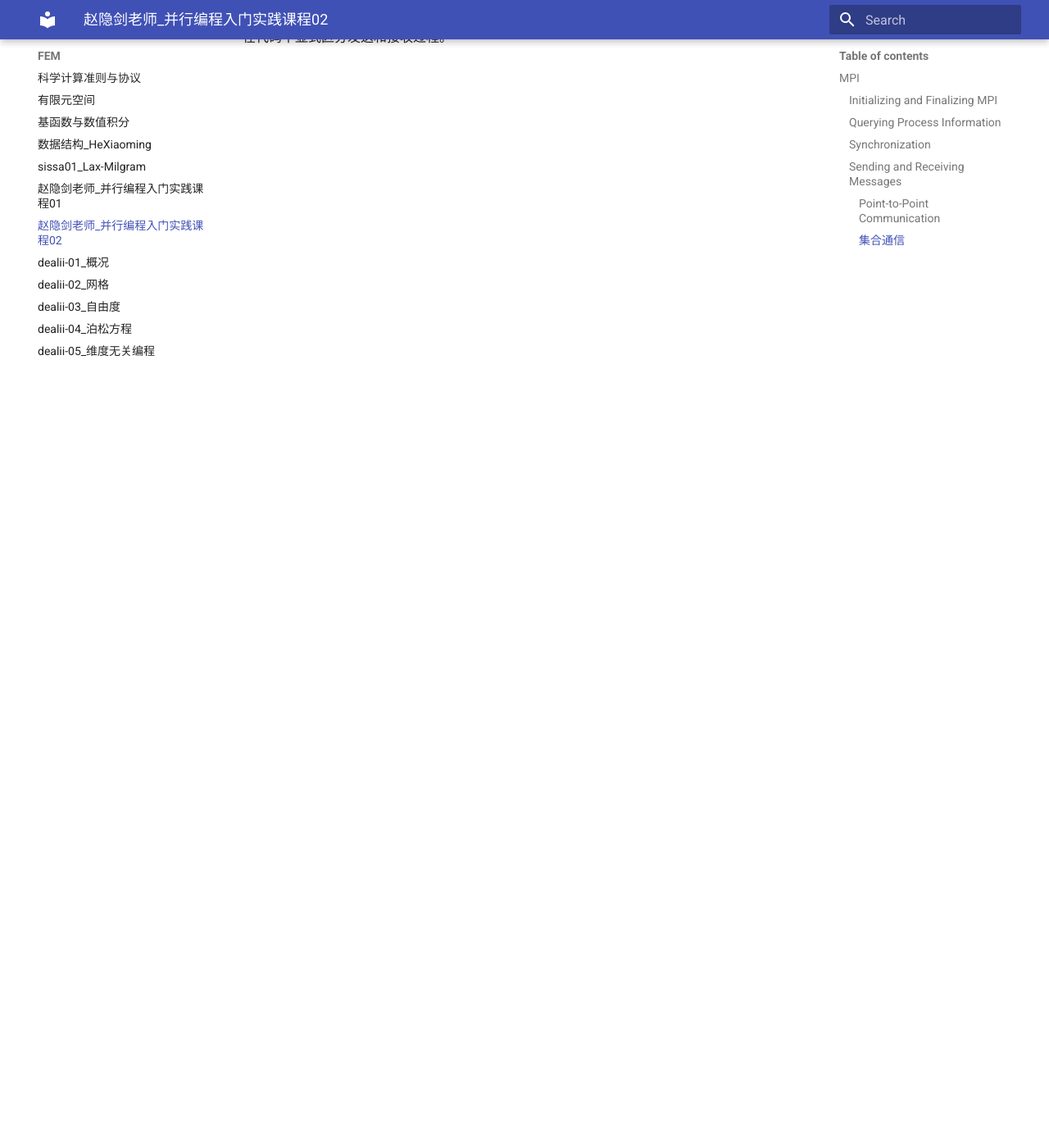
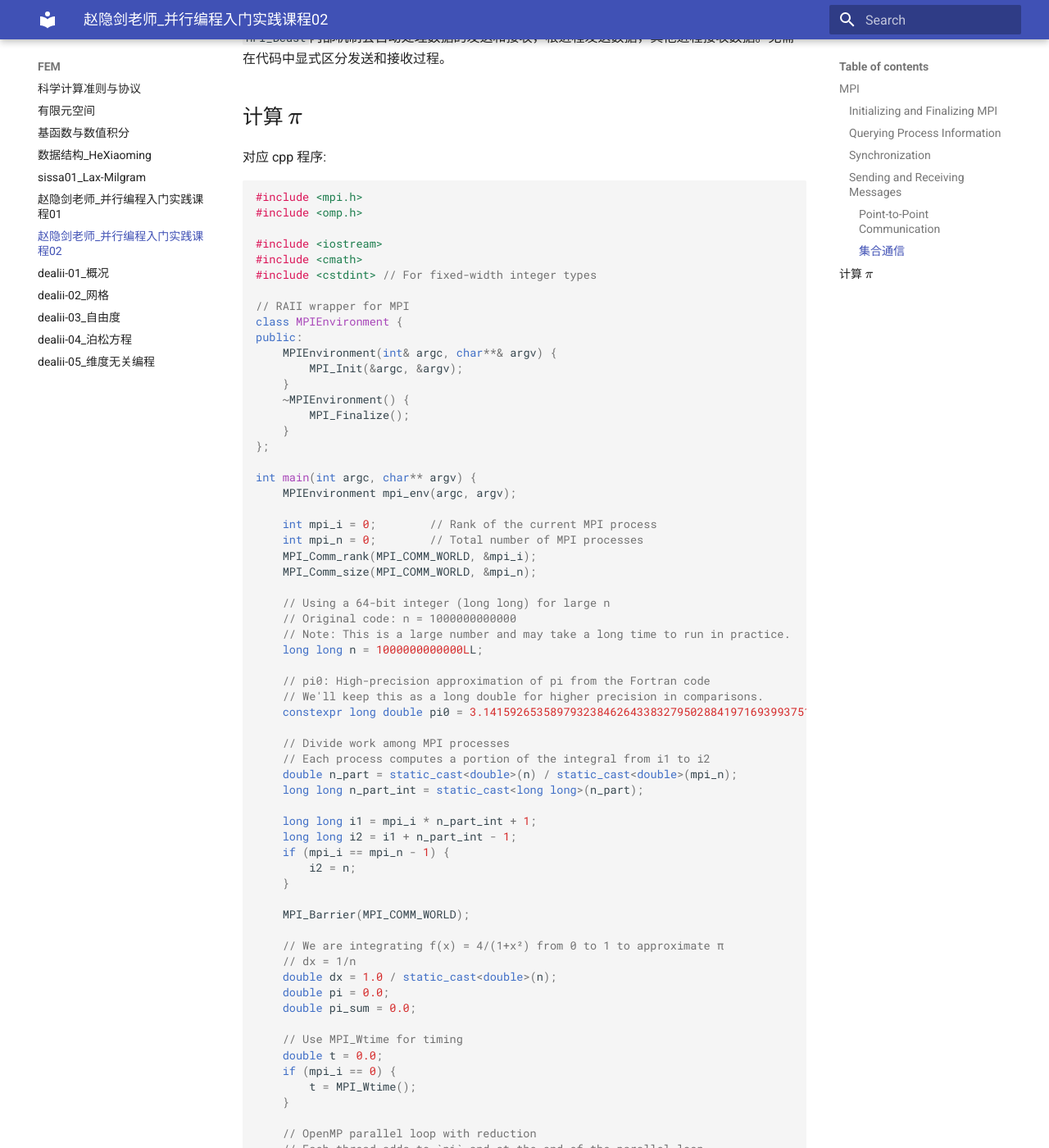
Before and after one commit to ymma98/technotes, an MkDocs documentation site: the page built from docs/FEM/赵隐剑老师_并行编程入门实践课程02.md, in a window 1280 px wide and 1400 px high, scrolled down 4322 px. Shown: the whole window at 82% size. Built offline with MkDocs 1.6.1 and Material for MkDocs 9.7.7, drawn with Linux system fonts in a browser that asks for light colours; some of the changed text lies outside the part shown.

Commit message:
docs/FEM/赵隐剑老师_并行编程入门实践课程02.md updated from https://stackedit.cn/

````diff
--- a/docs/FEM/赵隐剑老师_并行编程入门实践课程02.md
+++ b/docs/FEM/赵隐剑老师_并行编程入门实践课程02.md
@@ -175,9 +175,107 @@ std::cout << "Process " << world_rank << " received data: " << data << "\n";
 ```
 
 `MPI_Bcast`内部机制会自动处理数据的发送和接收，根进程发送数据，其他进程接收数据。无需在代码中显式区分发送和接收过程。
+
+
+## 计算 $\pi$
+
+对应 cpp 程序:
+
+```cpp
+#include <mpi.h>
+#include <omp.h>
+
+#include <iostream>
+#include <cmath>
+#include <cstdint> // For fixed-width integer types
+
+// RAII wrapper for MPI
+class MPIEnvironment {
+public:
+    MPIEnvironment(int& argc, char**& argv) {
+        MPI_Init(&argc, &argv);
+    }
+    ~MPIEnvironment() {
+        MPI_Finalize();
+    }
+};
+
+int main(int argc, char** argv) {
+    MPIEnvironment mpi_env(argc, argv);
+
+    int mpi_i = 0;        // Rank of the current MPI process
+    int mpi_n = 0;        // Total number of MPI processes
+    MPI_Comm_rank(MPI_COMM_WORLD, &mpi_i);
+    MPI_Comm_size(MPI_COMM_WORLD, &mpi_n);
+
+    // Using a 64-bit integer (long long) for large n
+    // Original code: n = 1000000000000
+    // Note: This is a large number and may take a long time to run in practice.
+    long long n = 1000000000000LL;
+
+    // pi0: High-precision approximation of pi from the Fortran code
+    // We'll keep this as a long double for higher precision in comparisons.
+    constexpr long double pi0 = 3.14159265358979323846264338327950288419716939937510582097L;
+
+    // Divide work among MPI processes
+    // Each process computes a portion of the integral from i1 to i2
+    double n_part = static_cast<double>(n) / static_cast<double>(mpi_n);
+    long long n_part_int = static_cast<long long>(n_part);
+
+    long long i1 = mpi_i * n_part_int + 1;
+    long long i2 = i1 + n_part_int - 1;
+    if (mpi_i == mpi_n - 1) {
+        i2 = n;
+    }
+
+    MPI_Barrier(MPI_COMM_WORLD);
+
+    // We are integrating f(x) = 4/(1+x²) from 0 to 1 to approximate π
+    // dx = 1/n
+    double dx = 1.0 / static_cast<double>(n);
+    double pi = 0.0;
+    double pi_sum = 0.0;
+
+    // Use MPI_Wtime for timing
+    double t = 0.0;
+    if (mpi_i == 0) {
+        t = MPI_Wtime();
+    }
+
+    // OpenMP parallel loop with reduction
+    // Each thread adds to `pi` and at the end of the parallel loop,
+    // the local results are combined.
+    #pragma omp parallel for reduction(+:pi) default(none) shared(i1, i2, dx)
+    for (long long i = i1; i <= i2; ++i) {
+        double x = static_cast<double>(i) * dx;
+        pi += 1.0 / (1.0 + x * x);
+    }
+
+    // Multiply by dx and 4 to get the local estimate of π
+    pi = pi * 4.0 * dx;
+
+    // Reduce all partial results to process 0
+    MPI_Reduce(&pi, &pi_sum, 1, MPI_DOUBLE, MPI_SUM, 0, MPI_COMM_WORLD);
+
+    // On the root process, print the results
+    if (mpi_i == 0) {
+        double elapsed = MPI_Wtime() - t;
+        double error = std::abs(pi_sum - static_cast<double>(pi0)) / static_cast<double>(pi0);
+
+        // Print: Number of processes, OMP threads, time, relative error, and computed pi
+        std::cout << mpi_n << " "
+                  << omp_get_max_threads() << " "
+                  << elapsed << " "
+                  << error << " "
+                  << pi_sum << "\n";
+    }
+
+    return 0;
+}
+```
 <!--stackedit_data:
-eyJoaXN0b3J5IjpbNTQ0MzA1NTI2LC0xNzgxMTc1LC0yMDczMz
-A1NjEsLTMxNDQwMzYyMiwtNjQ4NzczOTAyLC03MDI4ODM4ODks
-LTI4NjA4NjY3NCwtMTU1OTcwOTE0OCw3NjI0NDgyOTAsMTc3NT
-IwODcxMl19
+eyJoaXN0b3J5IjpbNzY0MzgyMDY3LDU0NDMwNTUyNiwtMTc4MT
+E3NSwtMjA3MzMwNTYxLC0zMTQ0MDM2MjIsLTY0ODc3MzkwMiwt
+NzAyODgzODg5LC0yODYwODY2NzQsLTE1NTk3MDkxNDgsNzYyND
+Q4MjkwLDE3NzUyMDg3MTJdfQ==
 -->
````
